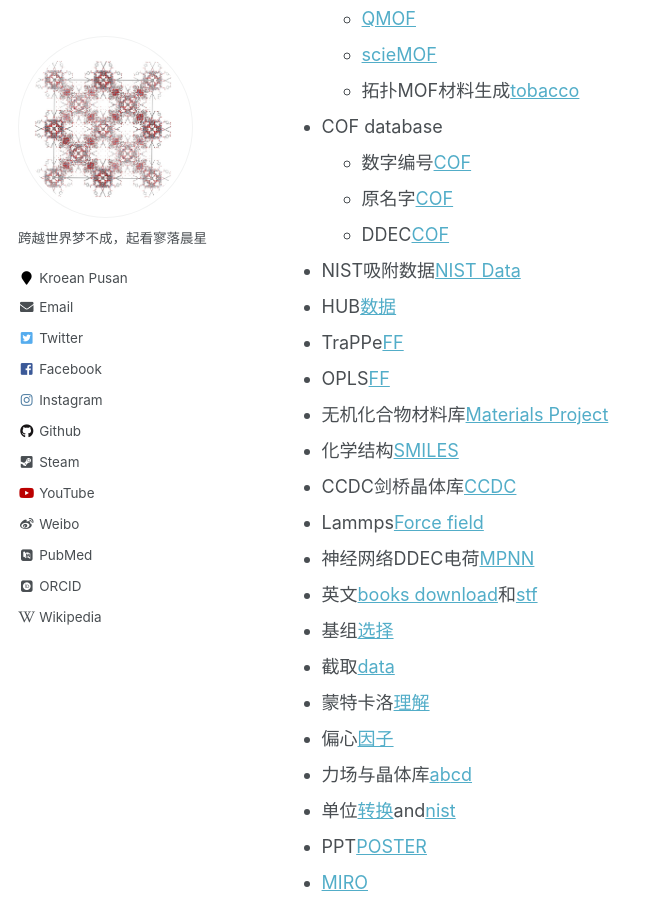
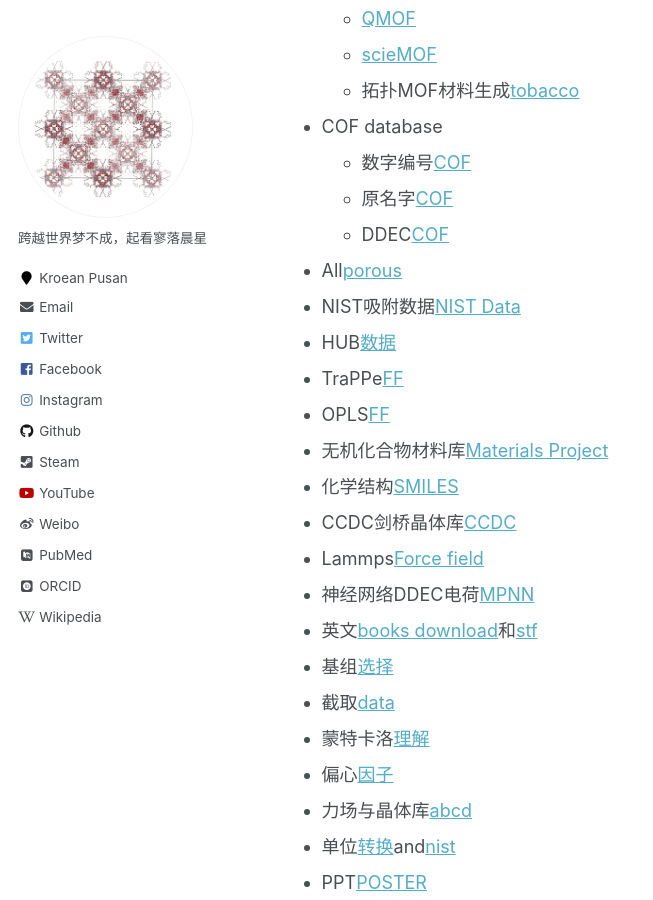
Before and after one commit to sxm13/ZGBshenxiaomoCV.github.io, a Jekyll site: the page built from _pages/markdown.md, in a window 1280 px wide and 900 px high, scrolled down 2295 px. Shown: the whole window, without its empty margins (0-653 px from the left). Built offline with Jekyll 4.4.1, drawn with Linux system fonts in a browser that asks for light colours; some web fonts are replaced.

Commit message:
Update markdown.md

```diff
--- a/_pages/markdown.md
+++ b/_pages/markdown.md
@@ -73,6 +73,7 @@
   * 数字编号[COF](https://github.com/danieleongari/CURATED-COFs "COF1")
   * 原名字[COF](https://github.com/core-cof/CoRE-COF-Database "COF2")
   * DDEC[COF](https://www.materialscloud.org/discover/curated-cofs#mcloudHeader "COF3")
+* All[porous](https://github.com/SimonEnsemble/porous-material-AI-gym "database")
 * NIST吸附数据[NIST Data](https://adsorption.nist.gov/index.php#home "Adsorption data")
 * HUB[数据](https://datahub.hymarc.org/dataset "HUB")
 * TraPPe[FF](http://trappe.oit.umn.edu/ "TRAPPE FF")
```
